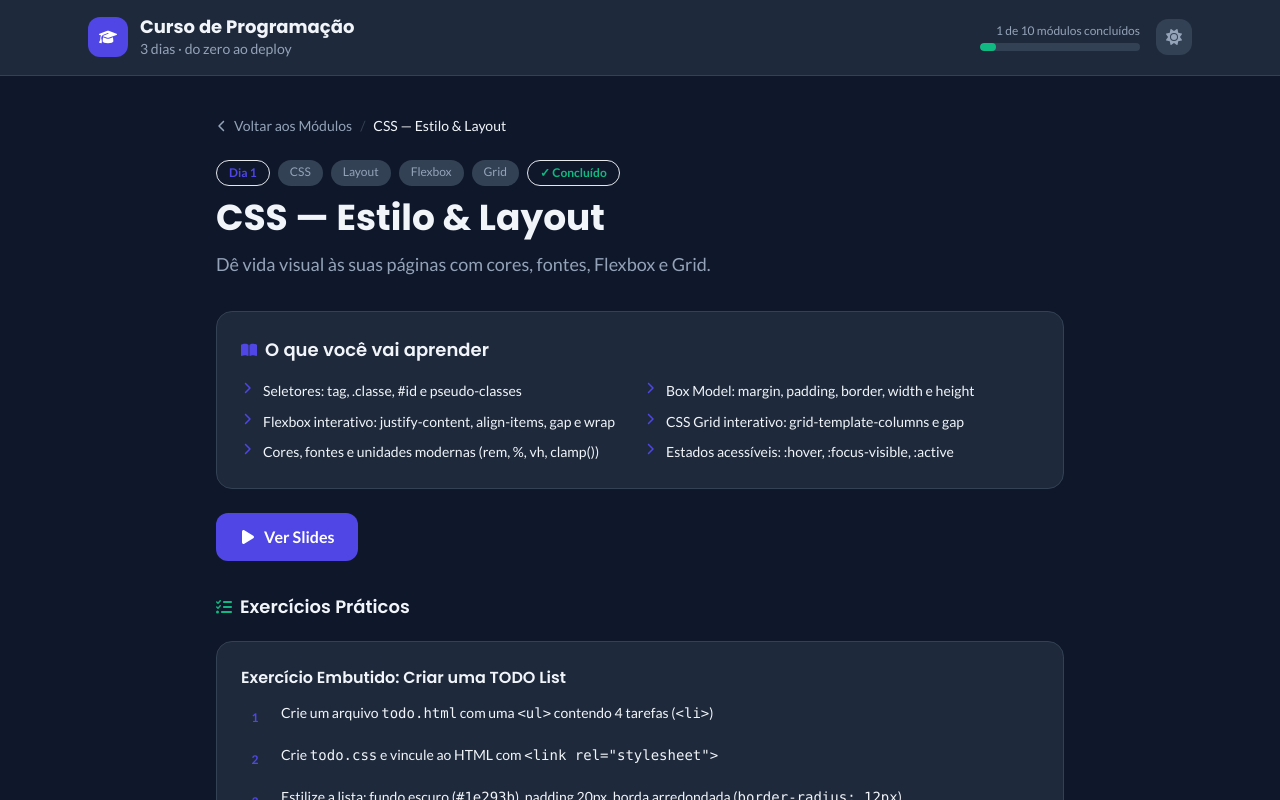
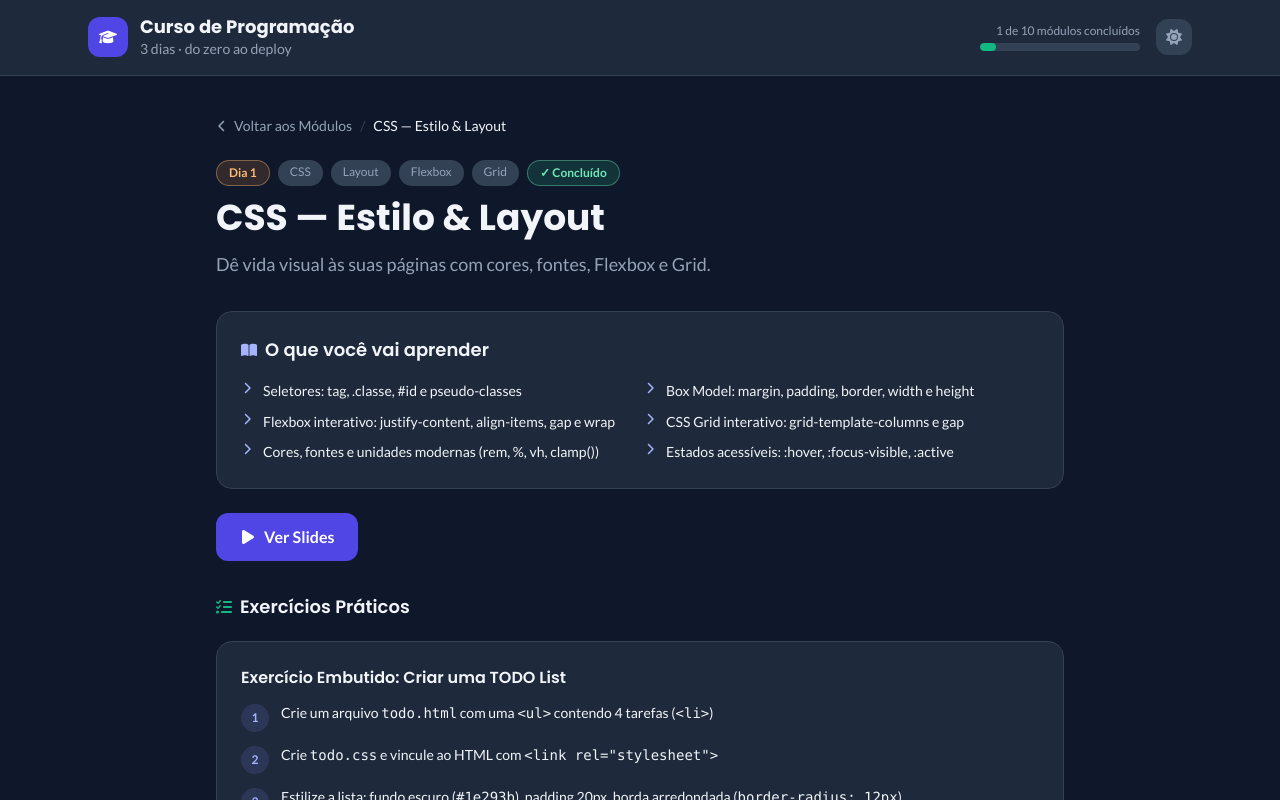
Before and after one commit to thalisses/programming-classes, a React (Vite) app: page /#/dia/1/css in a window 1280 px wide. Shown: the top 800 px of the page. Built offline with nearby package versions, Linux system fonts and the light colour scheme.

Commit message:
style: harmonize ModuleCard and ModulePage light/dark theme styles

```diff
--- a/src/components/ModuleCard/ModuleCard.tsx
+++ b/src/components/ModuleCard/ModuleCard.tsx
@@ -21,7 +21,7 @@ const ICON_MAP: Record<string, React.ReactNode> = {
 const DAY_COLORS: Record<number, string> = {
   1: 'bg-orange-500/20 text-orange-400 border-orange-500/30',
   2: 'bg-yellow-500/20 text-yellow-400 border-yellow-500/30',
-  3: 'bg-accent-emerald/20 text-accent-emerald border-accent-emerald/30',
+  3: 'bg-emerald-500/20 text-emerald-400 border-emerald-500/30',
 }
 
 interface ModuleCardProps {
--- a/src/pages/ModulePage.tsx
+++ b/src/pages/ModulePage.tsx
@@ -7,6 +7,12 @@ import Header from '../components/Header/Header'
 import Breadcrumb from '../components/Breadcrumb/Breadcrumb'
 import { getModuleById, MODULES } from '../data/modules'
 import { useProgress } from '../hooks/useProgress'
+
+const DAY_BADGE_COLORS: Record<number, string> = {
+  1: 'bg-orange-500/15 text-orange-700 border-orange-500/40 dark:text-orange-300 dark:bg-orange-400/15 dark:border-orange-300/40',
+  2: 'bg-yellow-500/15 text-yellow-700 border-yellow-500/40 dark:text-yellow-300 dark:bg-yellow-400/15 dark:border-yellow-300/40',
+  3: 'bg-emerald-500/15 text-emerald-700 border-emerald-500/40 dark:text-emerald-300 dark:bg-emerald-400/15 dark:border-emerald-300/40',
+}
 
 export default function ModulePage() {
   const { day, moduleSlug } = useParams<{ day: string; moduleSlug: string }>()
@@ -35,7 +41,7 @@ export default function ModulePage() {
         {/* Module header */}
         <div className="mb-8">
           <div className="flex flex-wrap gap-2 mb-3">
-            <span className="text-xs font-semibold px-3 py-1 rounded-full bg-accent-indigo/20 text-accent-indigo border border-accent-indigo/30">
+            <span className={`text-xs font-semibold px-3 py-1 rounded-full border ${DAY_BADGE_COLORS[mod.day]}`}>
               Dia {mod.day}
             </span>
             {mod.tags.map((t) => (
@@ -44,7 +50,7 @@ export default function ModulePage() {
               </span>
             ))}
             {isCompleted(mod.id) && (
-              <span className="text-xs font-semibold px-3 py-1 rounded-full bg-accent-emerald/20 text-accent-emerald border border-accent-emerald/30">
+              <span className="text-xs font-semibold px-3 py-1 rounded-full border bg-emerald-500/15 text-emerald-700 border-emerald-500/40 dark:text-emerald-300 dark:bg-emerald-400/15 dark:border-emerald-300/40">
                 ✓ Concluído
               </span>
             )}
@@ -56,7 +62,7 @@ export default function ModulePage() {
         {/* Topics */}
         <section className="bg-bg-card border border-bg-card-alt rounded-2xl p-6 mb-6">
           <div className="flex items-center gap-2 mb-4">
-            <FaBookOpen className="text-accent-indigo" />
+            <FaBookOpen className="text-indigo-600 dark:text-indigo-300" />
             <h2 className="font-heading font-semibold text-text-primary text-lg">
               O que você vai aprender
             </h2>
@@ -64,7 +70,7 @@ export default function ModulePage() {
           <ul className="grid grid-cols-1 sm:grid-cols-2 gap-2">
             {mod.topics.map((topic, i) => (
               <li key={i} className="flex items-start gap-2.5 text-text-primary text-sm leading-relaxed">
-                <FaChevronRight className="text-accent-indigo mt-0.5 shrink-0 text-xs" />
+                <FaChevronRight className="text-indigo-600 dark:text-indigo-300 mt-0.5 shrink-0 text-xs" />
                 <span dangerouslySetInnerHTML={{ __html: topic }} />
               </li>
             ))}
@@ -107,7 +113,7 @@ export default function ModulePage() {
                     href={ex.url}
                     target="_blank"
                     rel="noopener noreferrer"
-                    className="inline-flex items-center gap-2 px-4 py-2 bg-accent-indigo/20 text-accent-indigo border border-accent-indigo/30 rounded-lg text-sm font-semibold hover:bg-accent-indigo/30 transition-colors mb-4"
+                    className="inline-flex items-center gap-2 px-4 py-2 bg-indigo-500/15 text-indigo-700 border border-indigo-500/40 rounded-lg text-sm font-semibold hover:bg-indigo-500/25 dark:text-indigo-300 dark:bg-indigo-400/15 dark:border-indigo-300/40 dark:hover:bg-indigo-400/25 transition-colors mb-4"
                   >
                     <FaArrowUpRightFromSquare className="text-xs" />
                     Abrir exercício externo
@@ -118,7 +124,7 @@ export default function ModulePage() {
                   <ol className="flex flex-col gap-3">
                     {ex.steps.map((step, si) => (
                       <li key={si} className="flex gap-3 items-start">
-                        <span className="w-7 h-7 rounded-full bg-accent-indigo/20 text-accent-indigo text-xs font-bold flex items-center justify-center shrink-0 mt-0.5">
+                        <span className="w-7 h-7 rounded-full bg-indigo-500/15 text-indigo-700 dark:text-indigo-300 dark:bg-indigo-400/15 text-xs font-bold flex items-center justify-center shrink-0 mt-0.5">
                           {si + 1}
                         </span>
                         <span
```
